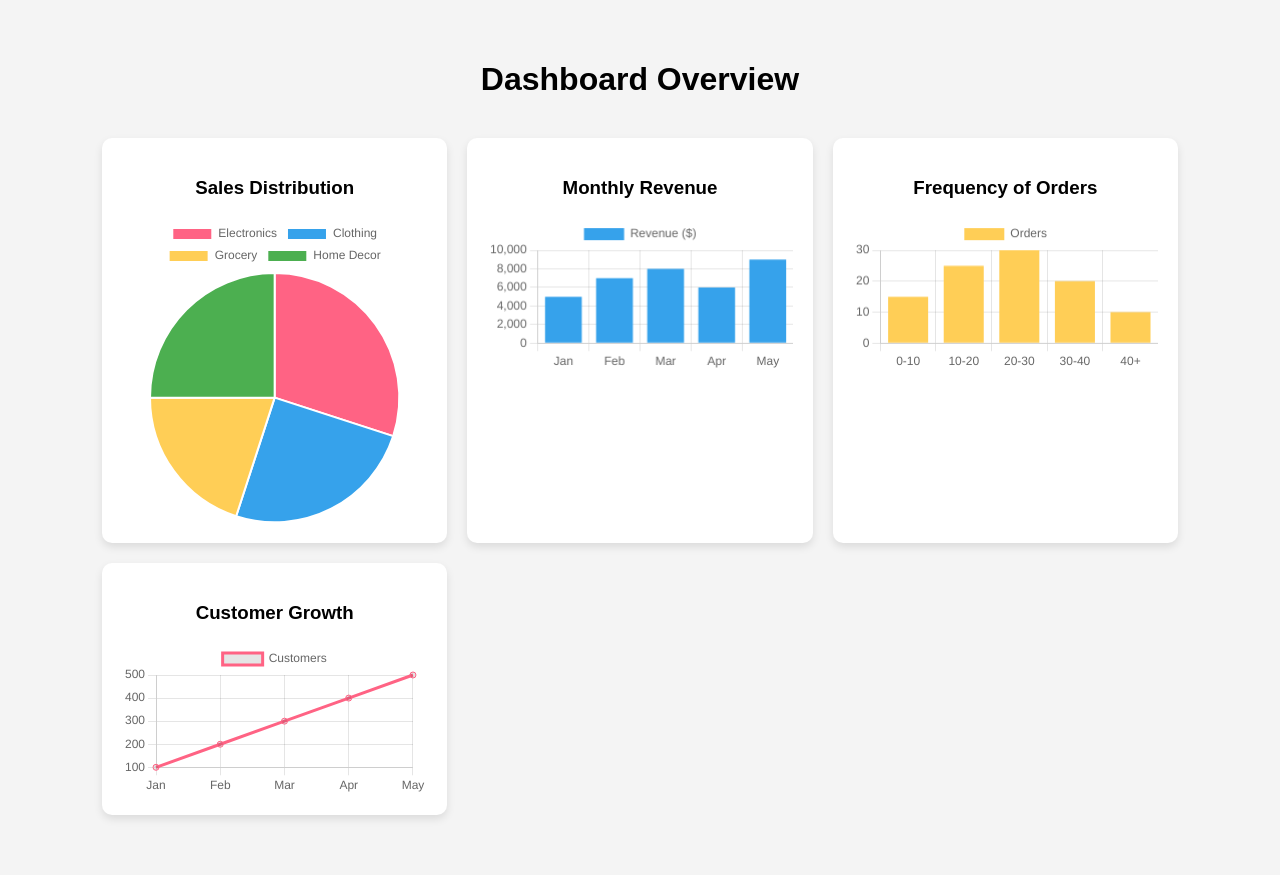
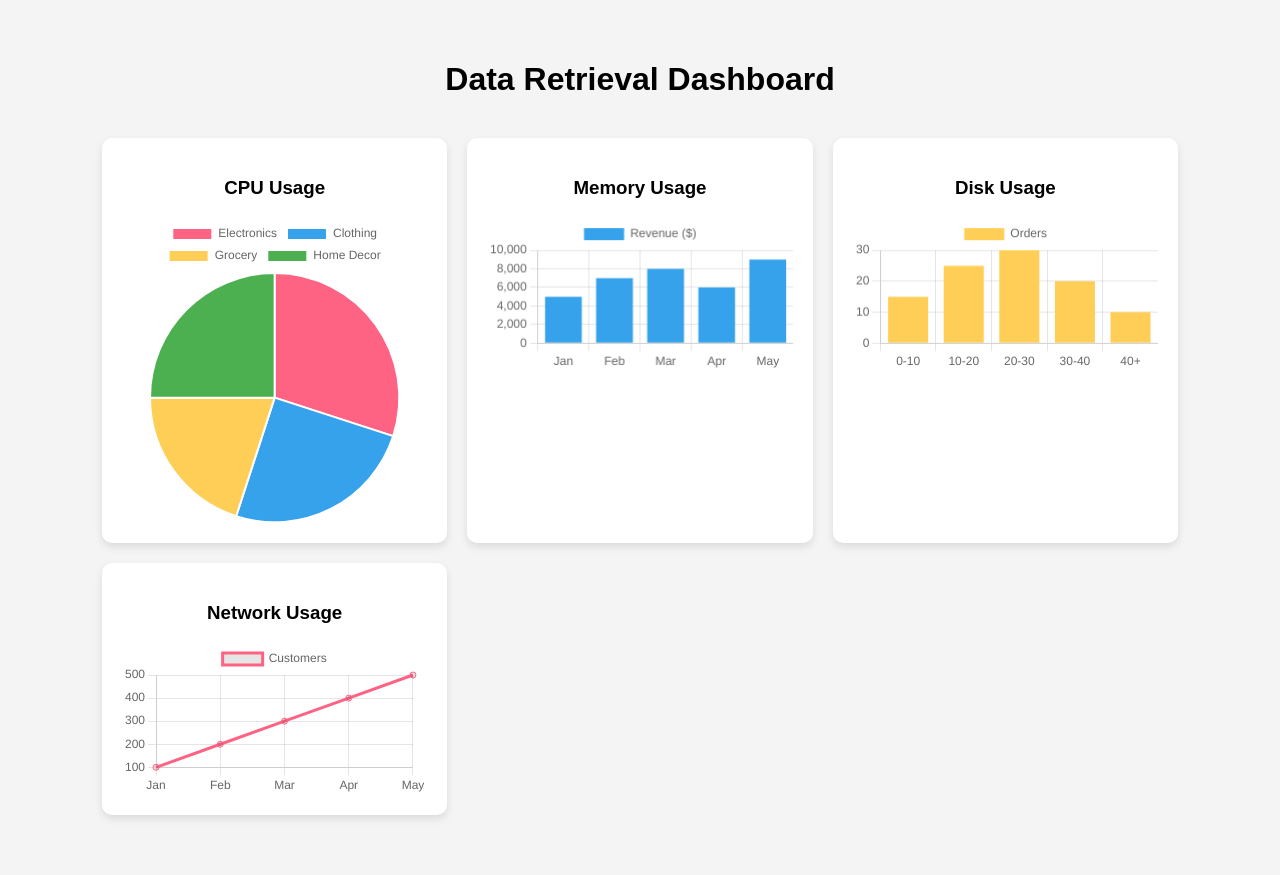
Before and after one commit to sampauly/ResourceRadar, a Flask app: page /dashboard in a window 1280 px wide. Shown: the part 58-933 px from the top of the page. Run offline with Flask 3, Linux system fonts and the light colour scheme; the visitor is signed in with stand-in values (Sample User, id 1).

```diff
--- a/app/templates/dashboard.html
+++ b/app/templates/dashboard.html
@@ -1,23 +1,23 @@
 {% extends 'base.html' %}
 {% block content %}
 <div class="dashboard-container">
-    <h1 class="dashboard-title">Dashboard Overview</h1>
+    <h1 class="dashboard-title">Data Retrieval Dashboard</h1>
 
     <div class="charts-container">
         <div class="chart-card">
-            <h3>Sales Distribution</h3>
+            <h3>CPU Usage</h3>
             <canvas id="pieChart"></canvas>
         </div>
         <div class="chart-card">
-            <h3>Monthly Revenue</h3>
+            <h3>Memory Usage</h3>
             <canvas id="barChart"></canvas>
         </div>
         <div class="chart-card">
-            <h3>Frequency of Orders</h3>
+            <h3>Disk Usage</h3>
             <canvas id="histogramChart"></canvas>
         </div>
         <div class="chart-card">
-            <h3>Customer Growth</h3>
+            <h3>Network Usage</h3>
             <canvas id="lineChart"></canvas>
         </div>
     </div>
```
Also changed, not shown: 1 other file.
